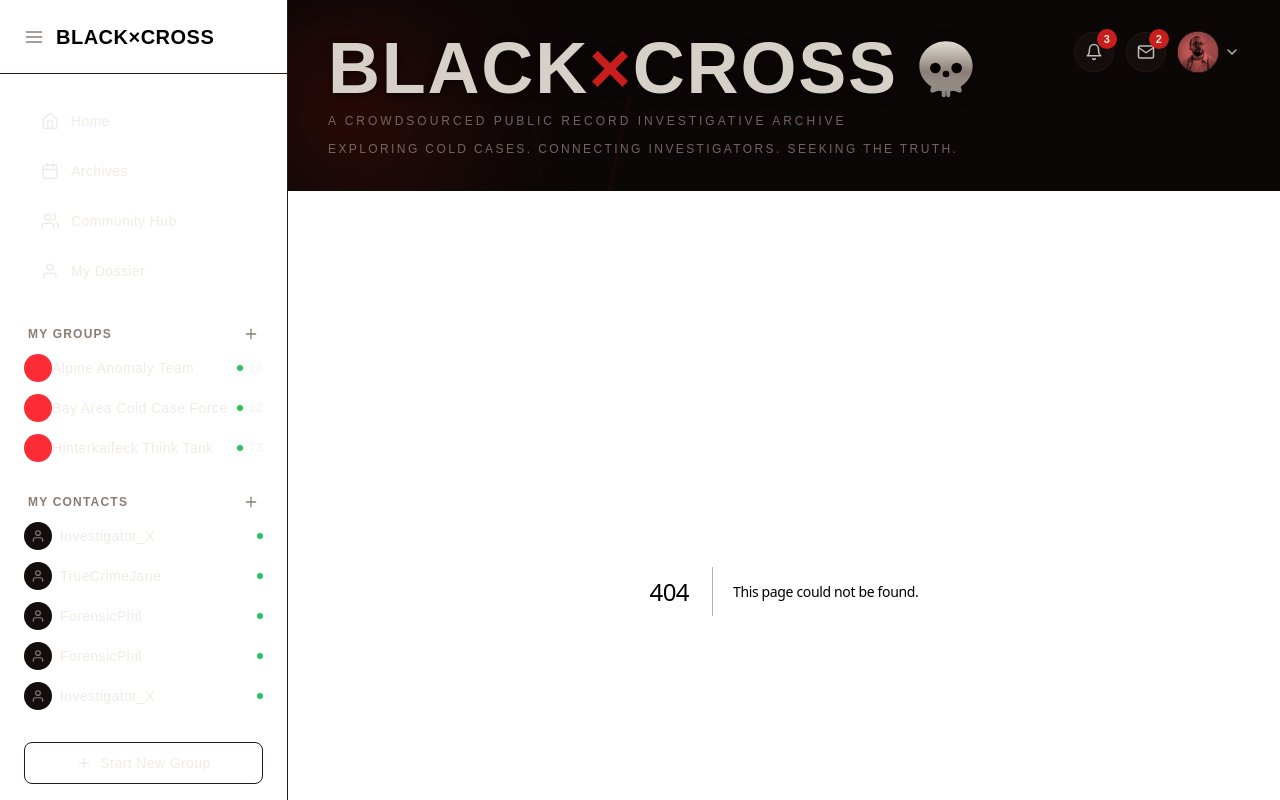
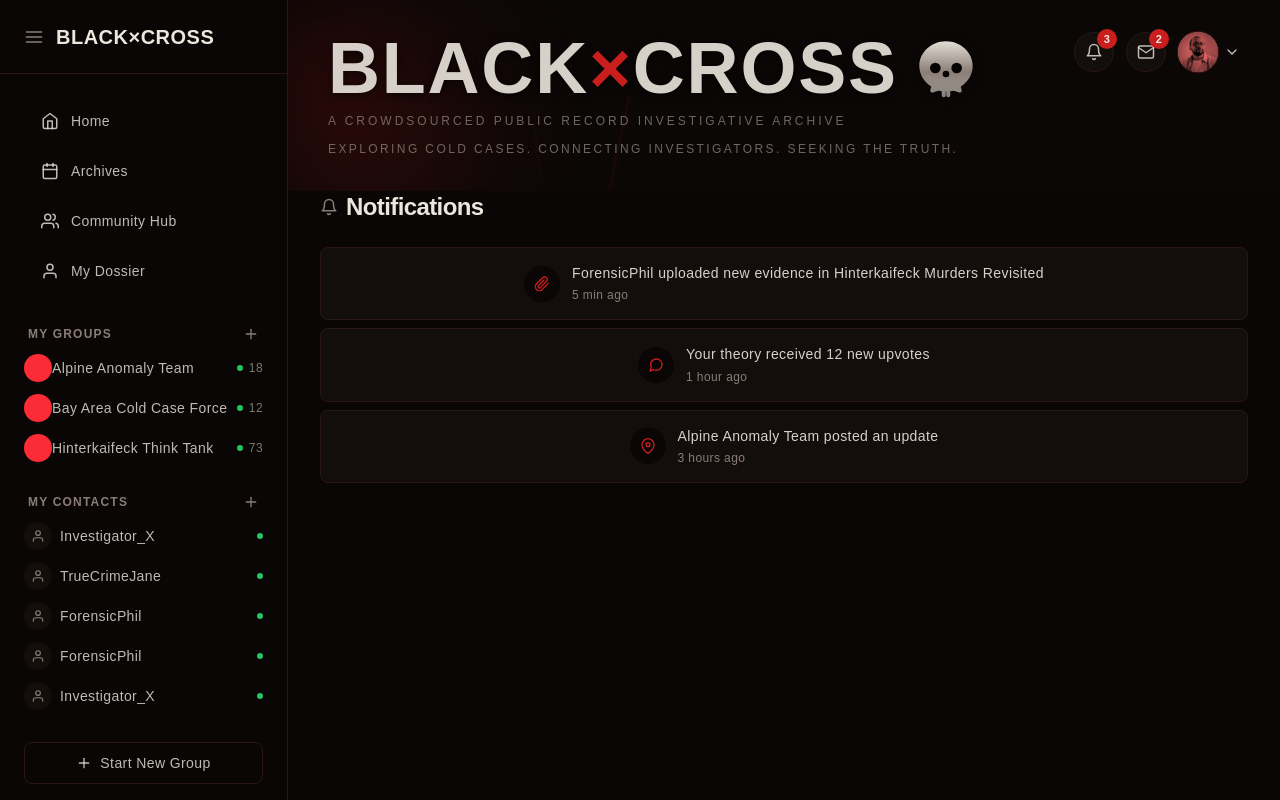
Before and after one commit to shahinsamiur/blackXcross, a Next.js app: page /notifications in a window 1280 px wide. Before the commit this address had no page. Shown: the top 800 px of the page. Built offline with nearby package versions, Linux system fonts and the light colour scheme.

Commit message:
feat: implement requested landing page feature

```diff
--- a/src/_mock/blackxcross.ts
+++ b/src/_mock/blackxcross.ts
@@ -266,3 +266,31 @@ export const sidebarNav = [
   { id: "community-hub", label: "Community Hub", href: "/community" },
   { id: "my-dossier", label: "My Dossier", href: "/dossier" },
 ] as const;
+
+export const slugify = (name: string) =>
+  name
+    .toLowerCase()
+    .replace(/[^a-z0-9]+/g, "-")
+    .replace(/(^-|-$)/g, "");
+
+export interface DirectoryMember {
+  username: string;
+  name: string;
+  role: string;
+  contributions: number;
+}
+
+export const allMembers: DirectoryMember[] = [
+  ...memberSpotlight.map((m) => ({
+    username: slugify(m.name),
+    name: m.name,
+    role: m.role,
+    contributions: m.contributions,
+  })),
+  ...myContacts.map((c, i) => ({
+    username: `${slugify(c.name)}-${i}`,
+    name: c.name,
+    role: c.online ? "Online" : "Offline",
+    contributions: 0,
+  })),
+];
--- /dev/null
+++ b/src/app/followers/page.tsx
@@ -0,0 +1,42 @@
+import { FiUser, FiUsers } from "react-icons/fi";
+import { myContacts } from "../../_mock/blackxcross";
+
+const followers = myContacts;
+
+export default function FollowersPage() {
+  return (
+    <div className="flex w-full flex-col gap-6 px-4 pb-8 sm:px-6 lg:px-8">
+      <div className="flex items-center gap-2">
+        <FiUsers size={18} className="text-muted" />
+        <h1 className="text-xl font-semibold text-foreground sm:text-2xl">
+          Followers
+        </h1>
+      </div>
+
+      {followers.length > 0 ? (
+        <ul className="grid w-full grid-cols-1 gap-3 sm:grid-cols-2 lg:grid-cols-3">
+          {followers.map((contact, i) => (
+            <li
+              key={`${contact.id}-${i}`}
+              className="flex items-center gap-3 rounded-lg border border-border bg-card p-4"
+            >
+              <span className="flex h-9 w-9 shrink-0 items-center justify-center rounded-full bg-background text-muted">
+                <FiUser size={16} />
+              </span>
+              <span className="truncate text-sm text-foreground/90">
+                {contact.name}
+              </span>
+              {contact.online && (
+                <span className="ml-auto h-1.5 w-1.5 shrink-0 rounded-full bg-success" />
+              )}
+            </li>
+          ))}
+        </ul>
+      ) : (
+        <p className="rounded-lg border border-border bg-card p-6 text-sm text-muted">
+          No followers yet.
+        </p>
+      )}
+    </div>
+  );
+}
--- /dev/null
+++ b/src/app/members/[username]/page.tsx
@@ -0,0 +1,57 @@
+"use client";
+
+import { useRouter, useParams } from "next/navigation";
+import { FiUser, FiAward } from "react-icons/fi";
+import { allMembers } from "../../../_mock/blackxcross";
+
+export default function MemberProfilePage() {
+  const router = useRouter();
+  const params = useParams<{ username: string }>();
+  const member = allMembers.find((m) => m.username === params.username);
+
+  if (!member) {
+    return (
+      <div className="flex w-full flex-col items-center gap-3 px-4 py-16 text-center sm:px-6 lg:px-8">
+        <p className="text-sm text-muted">
+          Member not found. They may have changed their name or the link is
+          incorrect.
+        </p>
+        <button
+          type="button"
+          onClick={() => router.push("/members")}
+          className="text-sm font-semibold text-primary hover:opacity-80"
+        >
+          Back to Members
+        </button>
+      </div>
+    );
+  }
+
+  return (
+    <div className="flex w-full flex-col gap-6 px-4 pb-8 sm:px-6 lg:px-8">
+      <section className="flex flex-col items-center gap-4 rounded-xl border border-border bg-card p-6 text-center sm:flex-row sm:items-center sm:gap-6 sm:text-left">
+        <span className="flex h-20 w-20 shrink-0 items-center justify-center rounded-full bg-background text-muted">
+          <FiUser size={32} />
+        </span>
+        <div className="flex flex-col gap-1">
+          <h1 className="text-xl font-semibold text-foreground sm:text-2xl">
+            {member.name}
+          </h1>
+          <p className="text-sm text-muted">{member.role}</p>
+        </div>
+      </section>
+
+      <section className="flex items-center gap-3 rounded-xl border border-border bg-card p-5">
+        <FiAward size={20} className="shrink-0 text-primary" />
+        <div>
+          <p className="text-sm font-medium text-foreground/90">
+            {member.contributions} Contributions
+          </p>
+          <p className="text-xs text-muted">
+            Evidence uploads, theories, and discussion activity
+          </p>
+        </div>
+      </section>
+    </div>
+  );
+}
--- a/src/app/members/page.tsx
+++ b/src/app/members/page.tsx
@@ -1,27 +1,6 @@
 import Link from "next/link";
 import { FiUser } from "react-icons/fi";
-import { memberSpotlight, myContacts } from "../../_mock/blackxcross";
-
-const slugify = (name: string) =>
-  name
-    .toLowerCase()
-    .replace(/[^a-z0-9]+/g, "-")
-    .replace(/(^-|-$)/g, "");
-
-const allMembers = [
-  ...memberSpotlight.map((m) => ({
-    username: slugify(m.name),
-    name: m.name,
-    role: m.role,
-    contributions: m.contributions,
-  })),
-  ...myContacts.map((c, i) => ({
-    username: `${slugify(c.name)}-${i}`,
-    name: c.name,
-    role: c.online ? "Online" : "Offline",
-    contributions: 0,
-  })),
-];
+import { allMembers } from "../../_mock/blackxcross";
 
 export default function MembersPage() {
   return (
--- /dev/null
+++ b/src/app/notifications/page.tsx
@@ -0,0 +1,71 @@
+import { FiBell, FiPaperclip, FiMessageCircle, FiMapPin } from "react-icons/fi";
+
+// Placeholder: mirrors the shape of placeholderNotifications in Header.tsx
+// (which isn't exported) until a real notifications data source exists.
+const notifications = [
+  {
+    id: "n1",
+    icon: "attachment",
+    text: "ForensicPhil uploaded new evidence in Hinterkaifeck Murders Revisited",
+    time: "5 min ago",
+  },
+  {
+    id: "n2",
+    icon: "message",
+    text: "Your theory received 12 new upvotes",
+    time: "1 hour ago",
+  },
+  {
+    id: "n3",
+    icon: "pin",
+    text: "Alpine Anomaly Team posted an update",
+    time: "3 hours ago",
+  },
+] as const;
+
+const iconMap = {
+  attachment: FiPaperclip,
+  message: FiMessageCircle,
+  pin: FiMapPin,
+};
+
+export default function NotificationsPage() {
+  return (
+    <div className="flex w-full flex-col gap-6 px-4 pb-8 sm:px-6 lg:px-8">
+      <div className="flex items-center gap-2">
+        <FiBell size={18} className="text-muted" />
+        <h1 className="text-xl font-semibold text-foreground sm:text-2xl">
+          Notifications
+        </h1>
+      </div>
+
+      {notifications.length > 0 ? (
+        <ul className="flex flex-col gap-2">
+          {notifications.map((n) => {
+            const Icon = iconMap[n.icon];
+            return (
+              <li
+                key={n.id}
+                className="flex items-start gap-3 rounded-lg border border-border bg-card p-4"
+              >
+                <span className="flex h-9 w-9 shrink-0 items-center justify-center rounded-full bg-background text-primary">
+                  <Icon size={16} />
+                </span>
+                <div className="flex min-w-0 flex-col gap-1">
+                  <p className="text-sm leading-snug text-foreground/90">
+                    {n.text}
+                  </p>
+                  <span className="text-xs text-muted">{n.time}</span>
+                </div>
+              </li>
+            );
+          })}
+        </ul>
+      ) : (
+        <p className="rounded-lg border border-border bg-card p-6 text-sm text-muted">
+          You&apos;re all caught up.
+        </p>
+      )}
+    </div>
+  );
+}
```
